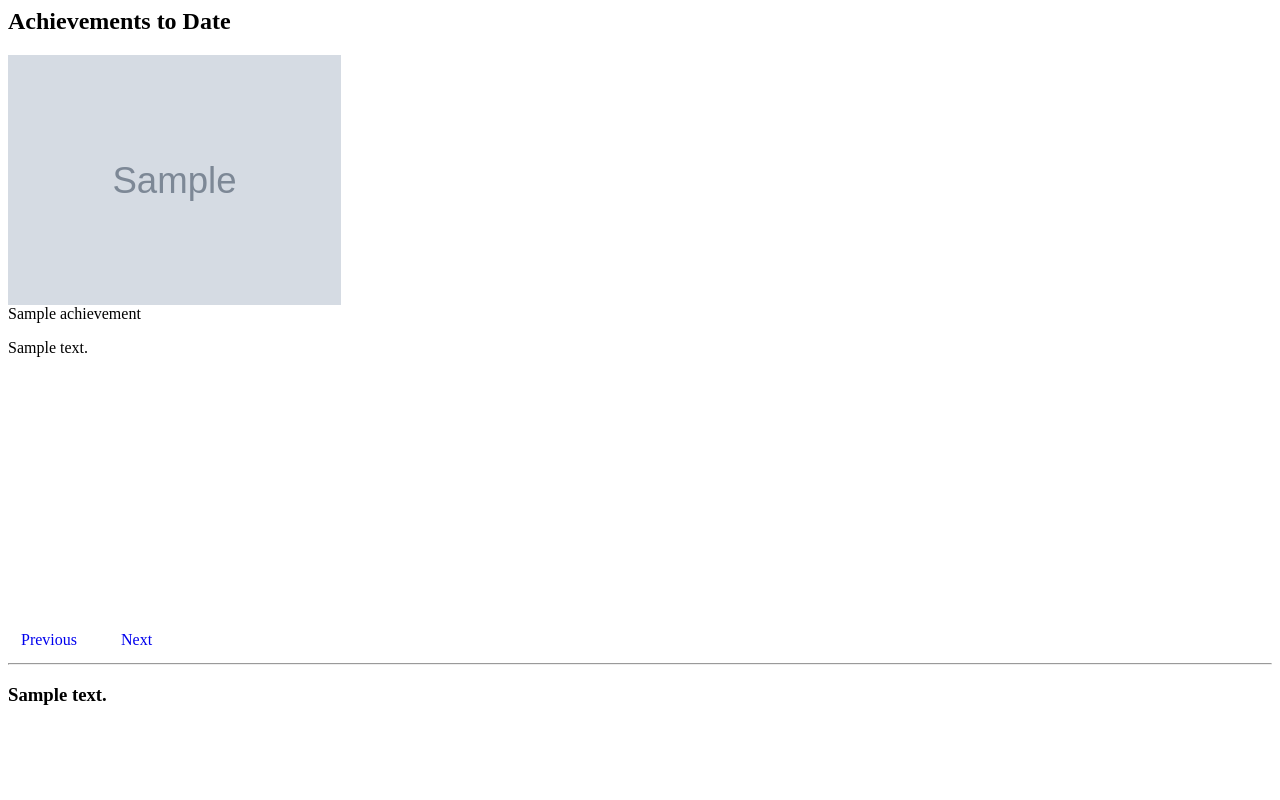
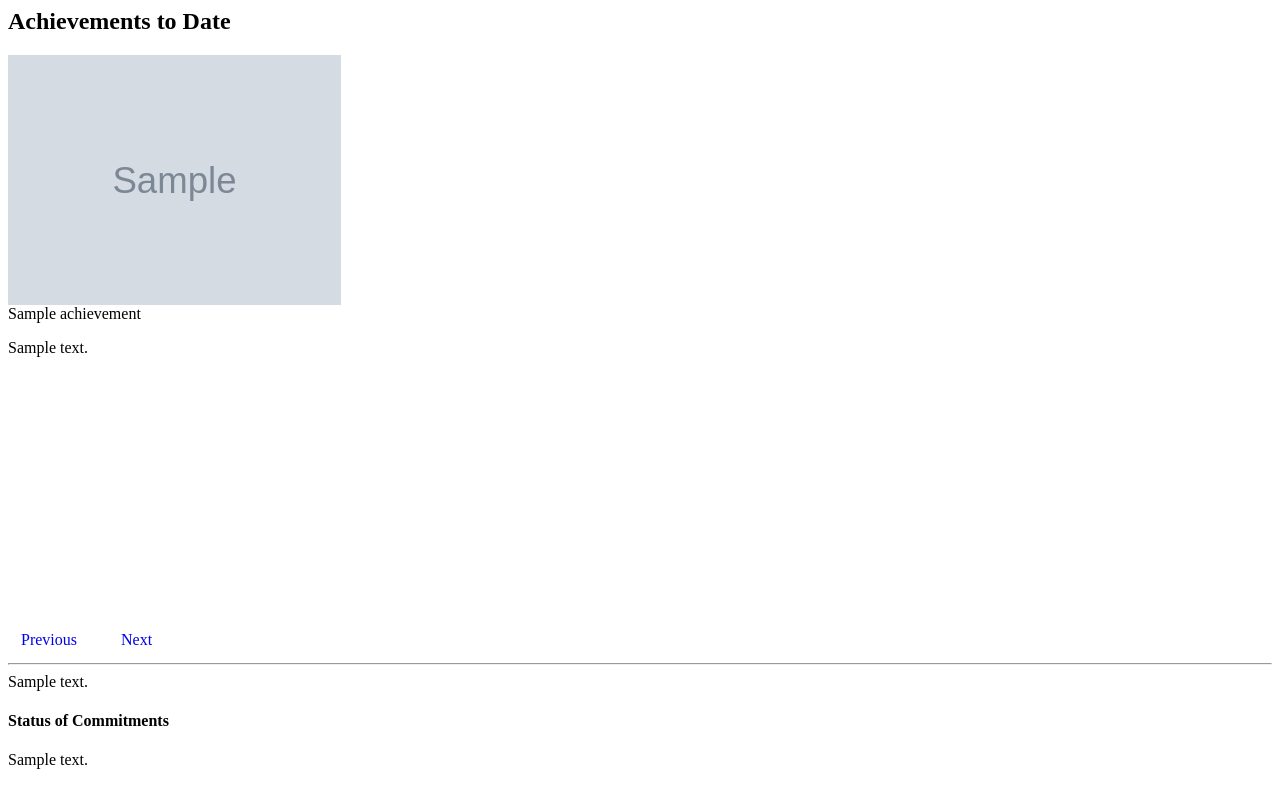
Before and after one commit to acounsel/scorecard, a Django app: template scorecard/templates/scorecard/achievements.html in a window 1280 px wide. Run offline with Django 3.2, Linux system fonts and the light colour scheme; the template is opened without the code that fills it: most values are stand-ins (such as "Sample title", 1, 10 or a date in 2020); grey boxes marked "Sample" are stand-in pictures.

Commit message:
swap commitments and achievements

```diff
--- a/scorecard/templates/scorecard/achievements.html
+++ b/scorecard/templates/scorecard/achievements.html
@@ -105,8 +105,8 @@
 </style>
 
 {% block body %}
-  <div id="achievements" class="Section">
-    <h2 class="text-center Yellow mb-5">{% trans "Achievements to Date" %}</h2>
+  <div id="achievements" class="Section bg-dark">
+    <h2 class="text-center LightBlue mb-5">{% trans "Achievements to Date" %}</h2>
     <div class="container my-3">
       <div class="row mx-auto my-auto">
         <div id="achievements_carousel" class="carousel slide w-100" data-ride="carousel">
@@ -142,7 +142,14 @@
       </div>
     </div>
     <hr class="AccentBar"></hr>
-    <h3 class="SectionContent LightGray mt-5">{{ overview.achievements_text }}</h3>
+    <div class="SectionContent LightGray mt-5 text-white">{{ overview.challenges_text|safe }}
+      <div class="ChartArea bg-white pl-5 pr-3 pt-4 pb-5 mt-5">
+        <h4 class="pt-2">{% trans "Status of Commitments" %}</h4>
+        <div id="id_commitmentChart" width="100%"></div>
+        <p class="text-dark">{{ overview.commitment_chart_text }}</p>
+      </div>
+    </div>
+
   </div>
 {% endblock %}
 
```
Also changed, not shown: scorecard/templates/base.html (+3 -4 lines), scorecard/templates/scorecard/overview_detail.html (+4 -9 lines).
